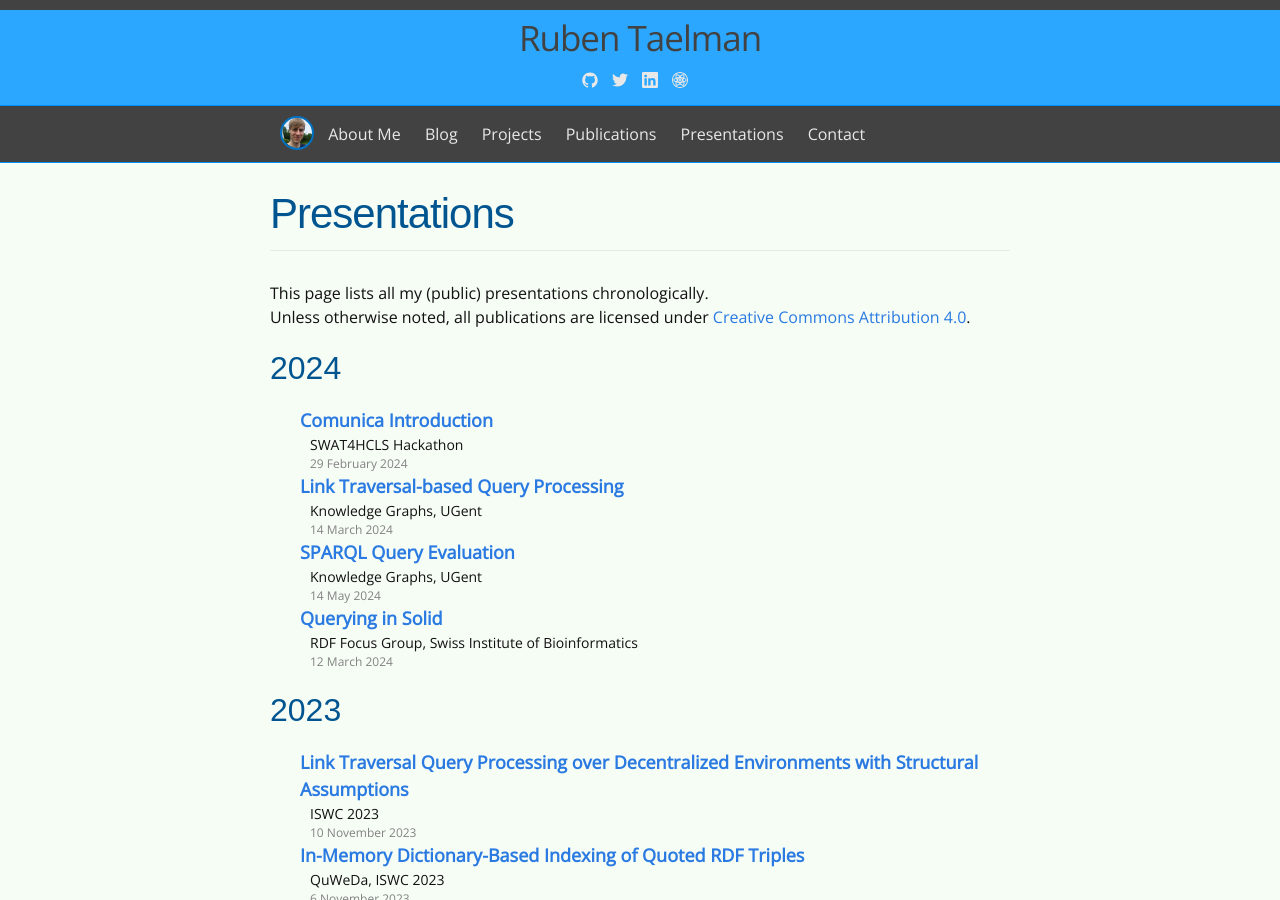
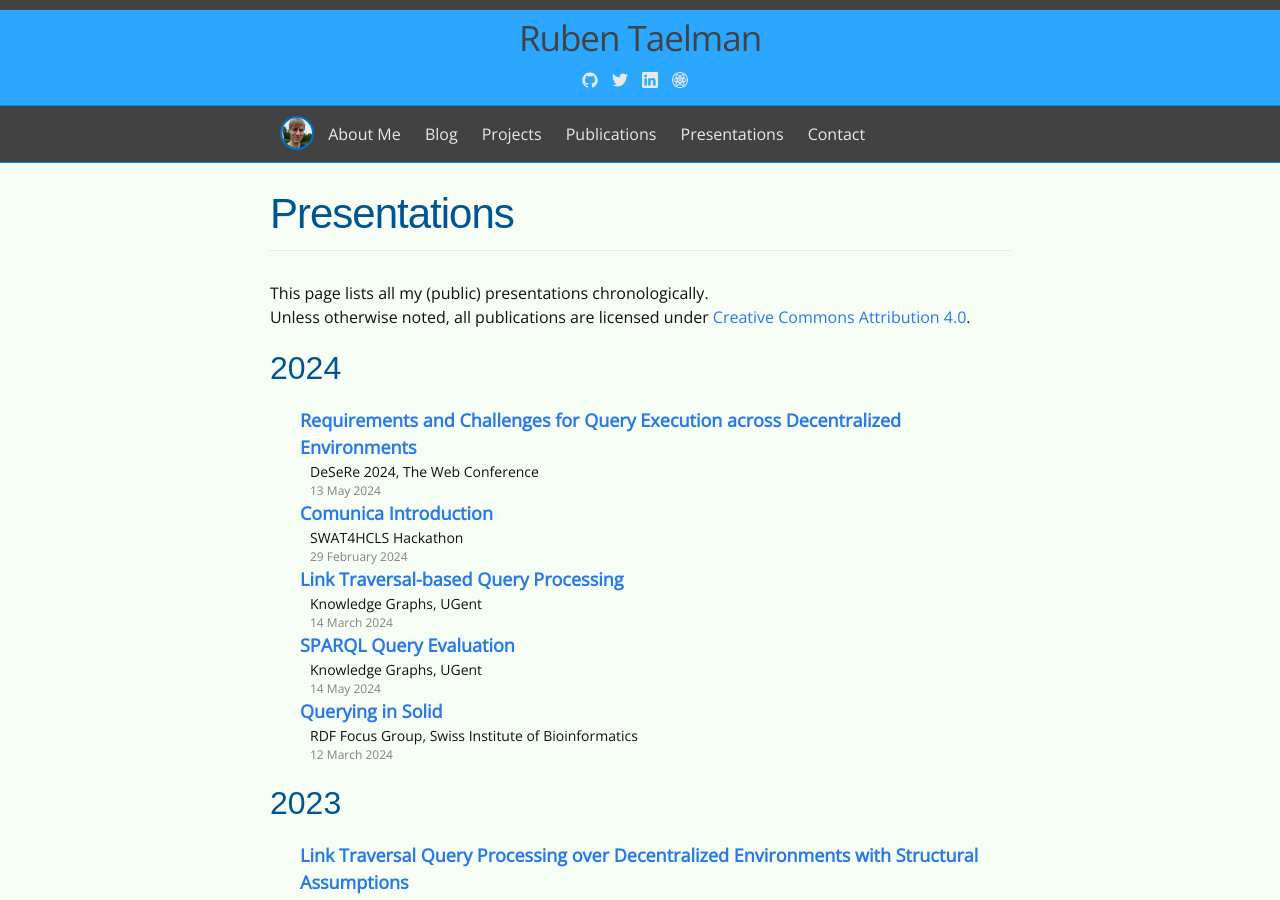
Before and after one commit to rubensworks/rubensworks.net, a Jekyll site: the page built from presentations.md, in a window 1280 px wide and 900 px high. Built offline with Jekyll 4.4.1, drawn with Linux system fonts in a browser that asks for light colours; some web fonts are replaced.

Commit message:
Add slides on 2024-webconf-desere-querydecentralized

```diff
--- a/_data/presentations.yml
+++ b/_data/presentations.yml
@@ -1,3 +1,8 @@
+"2024-webconf-desere-querydecentralized":
+    title: "Requirements and Challenges for Query Execution across Decentralized Environments"
+    venue: "DeSeRe 2024, The Web Conference"
+    date: "13 May 2024"
+    url: "https://www.rubensworks.net/raw/slides/2024/webconf-desere-querydecentralized/"
 "2024-swat4hcls-hackathon-comunica":
     title: "Comunica Introduction"
     venue: "SWAT4HCLS Hackathon"
```
